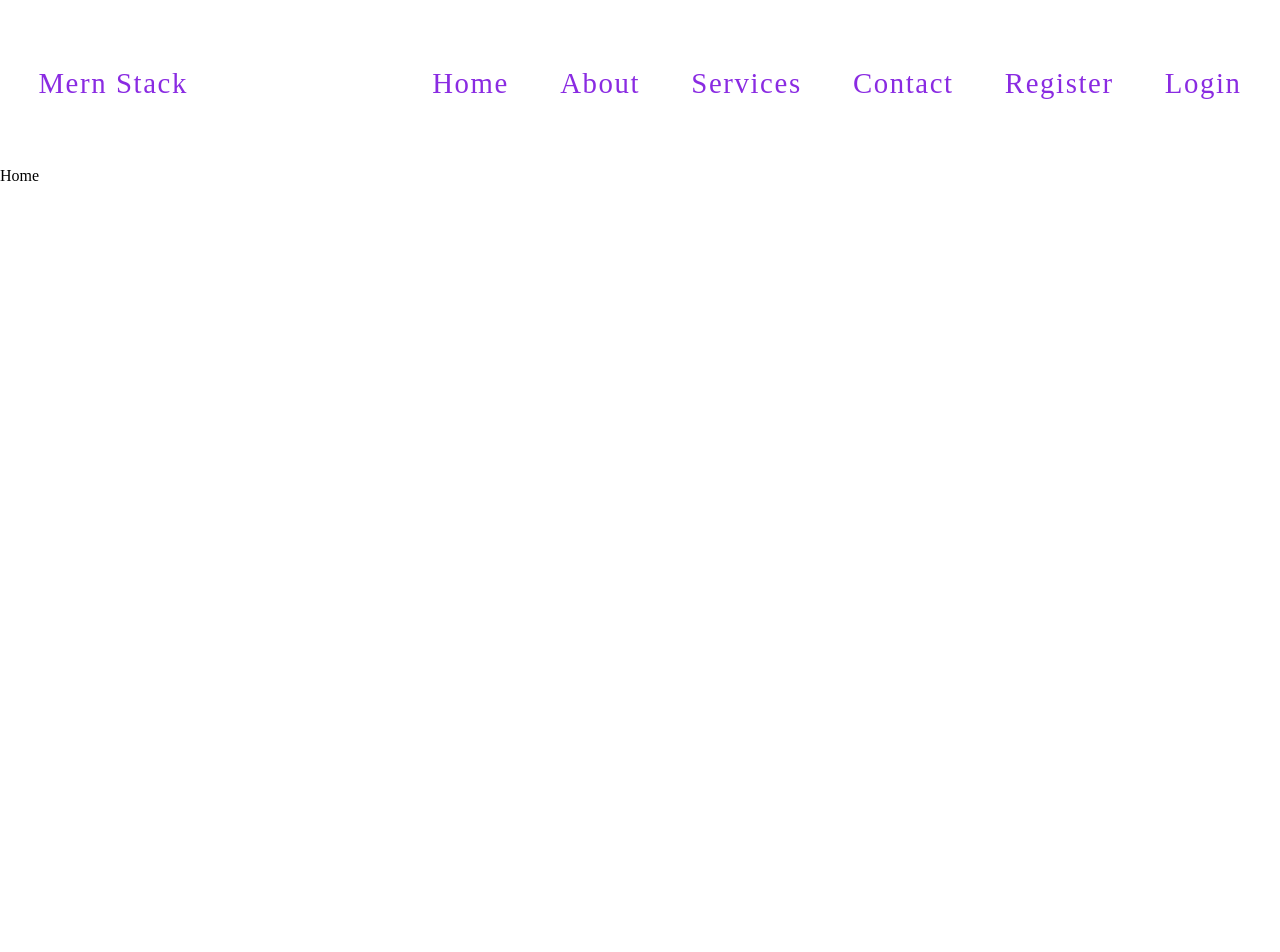
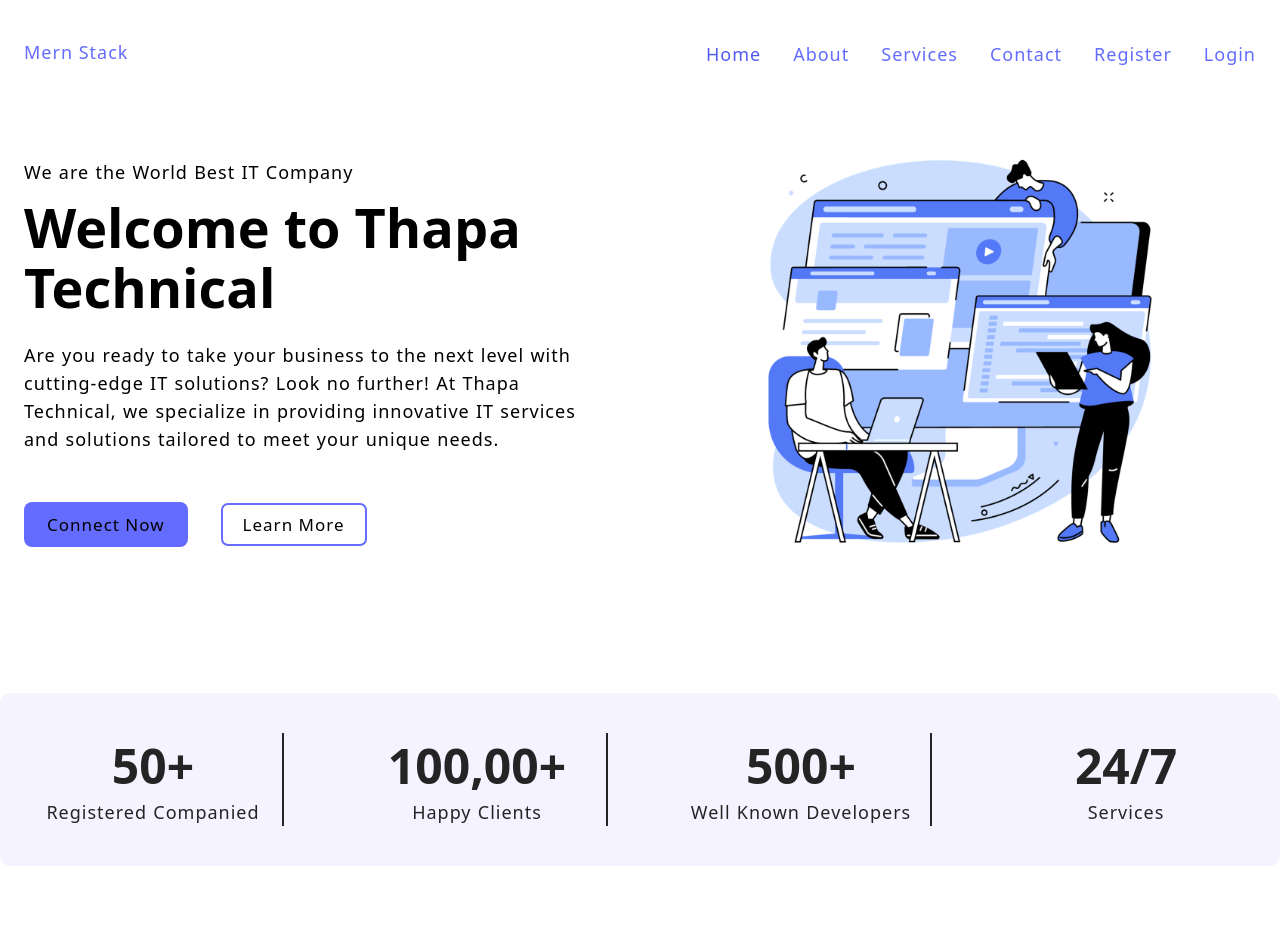
Before and after one commit to anikets2001/mern-front-end, a React (Vite) app: page / in a window 1280 px wide. Shown: the top 952 px of the page. Before the commit the page ends 800 px from the top, so only its background shows below. Built offline with nearby package versions, Linux system fonts and the light colour scheme.

Commit message:
feat: added analytics section

```diff
--- /dev/null
+++ b/src/Components/Analytics.jsx
@@ -0,0 +1,29 @@
+import React from 'react'
+
+const Analytics = () => {
+  return (
+   <section className='section-analytics'>
+    <div className="container grid grid-four-cols">
+        <div className="div1">
+            <h2>50+</h2>
+            <p>registered companied</p>
+        </div>
+        <div className="div1">
+            <h2>100,00+</h2>
+            <p>Happy clients</p>
+        </div>
+        <div className="div1">
+            <h2>500+</h2>
+            <p>Well known developers</p>
+        </div>
+        <div className="div1">
+            <h2>24/7</h2>
+            <p>Services</p>
+        </div>
+
+    </div>
+   </section>
+  )
+}
+
+export default Analytics
--- a/src/Pages/Home.jsx
+++ b/src/Pages/Home.jsx
@@ -1,7 +1,83 @@
-import React from 'react'
+import React from "react";
+import homePage from "../images/home.png";
+import design from "../images/design.png";
+
+import Analytics from "../Components/Analytics";
 
 export const Home = () => {
   return (
-    <div>Home</div>
-  )
-}
+    <>
+      <main>
+        <section className="section-hero">
+          <div className="container grid grid-two-cols">
+            <div className="hero-content">
+              <p>We are the World Best IT Company</p>
+              <h1>Welcome to Thapa Technical</h1>
+              <p>
+                Are you ready to take your business to the next level with
+                cutting-edge IT solutions? Look no further! At Thapa Technical,
+                we specialize in providing innovative IT services and solutions
+                tailored to meet your unique needs.
+              </p>
+              <div className="btn btn-group">
+                <a href="/contact">
+                  <button className="btn">connect now</button>
+                </a>
+                <a href="/services">
+                  <button className="btn secondary-btn">learn more</button>
+                </a>
+              </div>
+            </div>
+
+            {/* hero images  */}
+            <div className="hero-image">
+              <img
+                src={homePage}
+                alt="coding together"
+                width="400"
+                height="500"
+              />
+            </div>
+          </div>
+        </section>
+      </main>
+
+      {/* 2nd section  */}
+      <Analytics />
+
+      {/* 3rd section  */}
+      <section className="section-hero">
+        <div className="container grid grid-two-cols">
+          {/* hero images  */}
+          <div className="hero-image">
+            <img
+              src={design}
+              alt="coding together"
+              width="400"
+              height="500"
+            />
+          </div>
+
+          <div className="hero-content">
+            <p>We are here to help you</p>
+            <h1>Get Started Today</h1>
+            <p>
+              Ready to take the first step towards a more efficient and secure
+              IT infrastructure? Contact us today for a free consultation and
+              let's discuss how Thapa Technical can help your business thrive in
+              the digital age.
+            </p>
+            <div className="btn btn-group">
+              <a href="/contact">
+                <button className="btn">connect now</button>
+              </a>
+              <a href="/services">
+                <button className="btn secondary-btn">learn more</button>
+              </a>
+            </div>
+          </div>
+        </div>
+      </section>
+    </>
+  );
+};
--- a/src/index.css
+++ b/src/index.css
@@ -1,18 +1,178 @@
-/* resters */
 * {
   margin: 0;
   padding: 0;
   box-sizing: border-box;
+  font-family: Urbanist, system-ui, Avenir, Helvetica, Arial, sans-serif;
+  color-scheme: light dark;
+}
+
+:root {
+  --bg-color: #f4f3ff;
+  --btn-color: #646cff;
+  --dark-color: #242424;
+  --helper-color: #99b9ff;
+}
+
+html {
+  font-size: 62.5%;
+}
+
+/*? base style */
+
+body {
+  margin: 0;
+  /* display: flex;
+  place-items: center; */
+  /* min-width: 32rem; */
+  min-height: 100vh;
+}
+
+/*?  Help me reach 1 Million subs 👉 https://youtube.com/thapatechnical */
+
+h1 {
+  font-size: 5.4rem;
+  line-height: 1.1;
+  font-weight: bold;
+}
+
+p,
+li,
+label,
+input,
+textarea {
+  font-size: 1.8rem;
+  line-height: 1.56;
+  letter-spacing: 0.1rem;
+  word-spacing: 0.06rem;
 }
 
 a {
   font-weight: 500;
   font-size: 1.8rem;
   letter-spacing: 0.1rem;
+  color: var(--btn-color);
   text-decoration: inherit;
-  color: blueviolet;
 }
 
 li {
   list-style: none;
 }
+
+/*? layout Rule  */
+
+.container {
+  max-width: 140rem;
+  padding: 4rem 2.4rem;
+  margin: 0 auto;
+}
+
+.grid {
+  display: grid;
+  gap: 6.4rem;
+}
+
+.grid-two-cols {
+  grid-template-columns: repeat(2, 1fr);
+}
+
+.grid-four-cols {
+  grid-template-columns: repeat(4, 1fr);
+}
+
+/*? Module Rules / Reusable */
+button {
+  text-transform: capitalize;
+  padding: 1rem 2.2rem;
+  font-size: 1.7rem;
+  font-weight: 500;
+  background-color: var(--btn-color);
+  border-radius: 0.8rem;
+  -webkit-border-radius: 0.8rem;
+  -moz-border-radius: 0.8rem;
+  -ms-border-radius: 0.8rem;
+  -o-border-radius: 0.8rem;
+  border: 0.1rem solid transparent;
+  cursor: pointer;
+  letter-spacing: 0.1rem;
+  transition: border-color 0.3s;
+  -webkit-transition: border-color 0.3s;
+  -moz-transition: border-color 0.3s;
+  -ms-transition: border-color 0.3s;
+  -o-transition: border-color 0.3s;
+}
+
+.secondary-btn {
+  background-color: transparent;
+  box-shadow: inset 0 0 0 0.2rem var(--btn-color);
+  margin-left: 3.2rem;
+}
+
+/* state rules */
+button:hover {
+  box-shadow: inset 0 0 0 0.2rem var(--bg-color);
+}
+
+a:hover,
+a.active {
+  color: #535bf2;
+}
+
+/***** Hero Section *****/
+
+.section-hero {
+  & .grid {
+    align-items: center;
+  }
+
+  .hero-content {
+    & p {
+      margin: 2.4rem 0 4.8rem 0;
+      &:first-child {
+        margin: 0 0 1.2rem 0;
+      }
+    }
+  }
+
+  .hero-image {
+    display: flex;
+    justify-content: center;
+    & img {
+      width: 70%;
+      height: auto;
+    }
+  }
+}
+
+/***** End Hero  *****/
+
+/***** analytics Section *****/
+
+.section-analytics {
+  margin: 9.6rem 0;
+
+  & .container {
+    background-color: var(--bg-color);
+    border-radius: 1rem;
+  }
+
+  & .grid {
+    color: var(--dark-color);
+
+    & .div1 {
+      text-align: center;
+      border-right: 0.2rem solid var(--dark-color);
+
+      &:last-child {
+        border: none;
+      }
+      & h2 {
+        font-size: 4.8rem;
+      }
+      & p {
+        text-transform: capitalize;
+      }
+    }
+  }
+}
+
+/***** End analytics Section *****/
```
